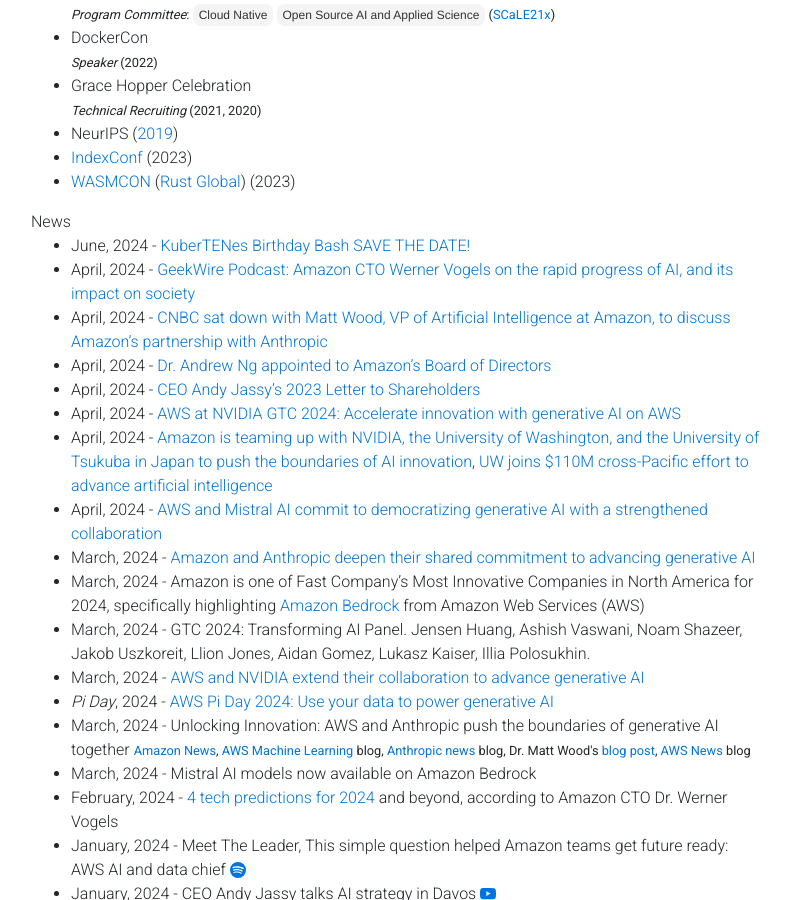
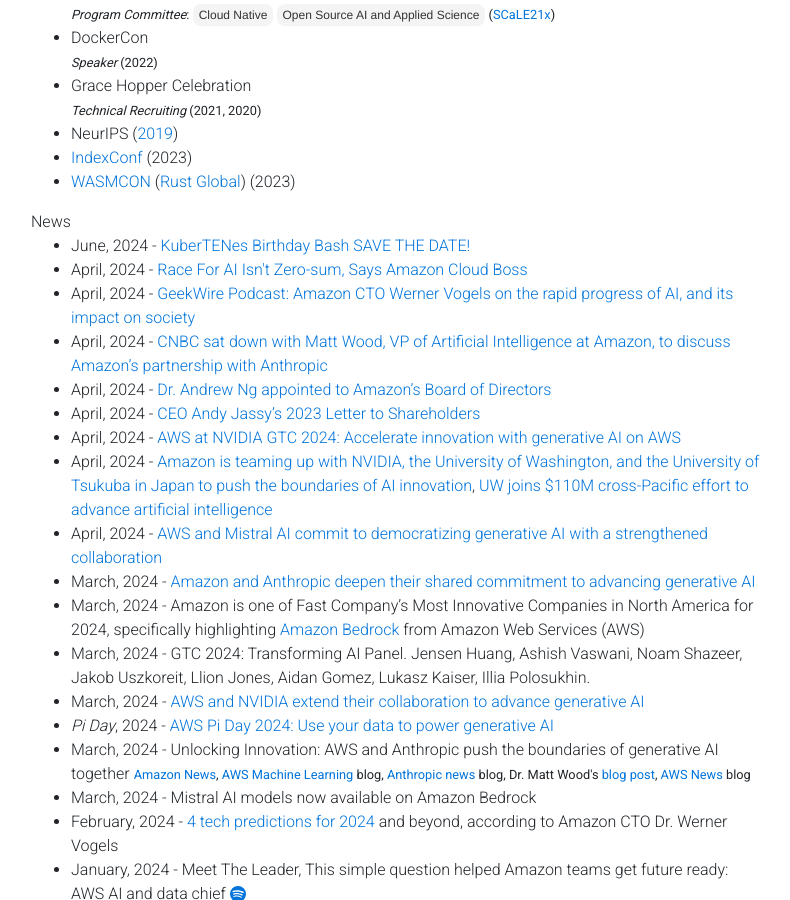
Before and after one commit to gfw001/gfw001.github.io, a Jekyll site: the page portfolio.html, which Jekyll copies as it is, in a window 1280 px wide and 900 px high, scrolled down 1856 px. Shown: the whole window, without its empty margins (54-844 px from the left). Built offline with Jekyll 4.4.1, drawn with Linux system fonts in a browser that asks for light colours; nearby versions of some CDN libraries; a style sheet for code colours, icons or effects is not loaded.

Commit message:
Update portfolio.html

```diff
--- a/portfolio.html
+++ b/portfolio.html
@@ -323,6 +323,9 @@
 
 	<li>
 	       June, 2024 - <a href="https://events.linuxfoundation.org/kuber10es-birthday-bash/">KuberTENes Birthday Bash SAVE THE DATE!</a>
+	</li>
+	<li>
+	       April, 2024 - <a href="https://www.barrons.com/news/race-for-ai-isn-t-zero-sum-says-amazon-cloud-boss-71db48a1">Race For AI Isn't Zero-sum, Says Amazon Cloud Boss</a>
 	</li>
 	<li>
 	       April, 2024 - <a href="https://www.geekwire.com/2024/geekwire-podcast-amazon-cto-werner-vogels-on-the-rapid-evolution-of-ai-and-its-impact-on-society/">GeekWire Podcast: Amazon CTO Werner Vogels on the rapid progress of AI, and its impact on society</a>
```
